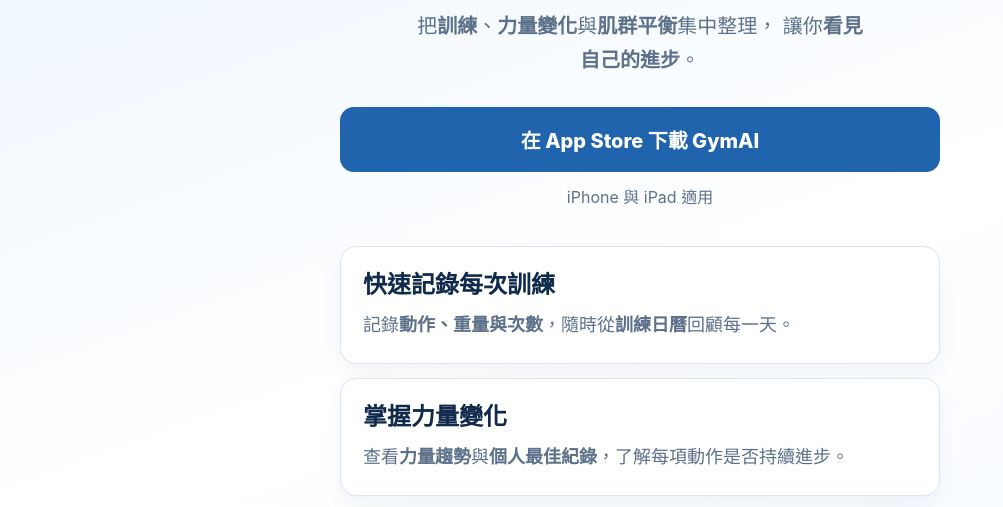
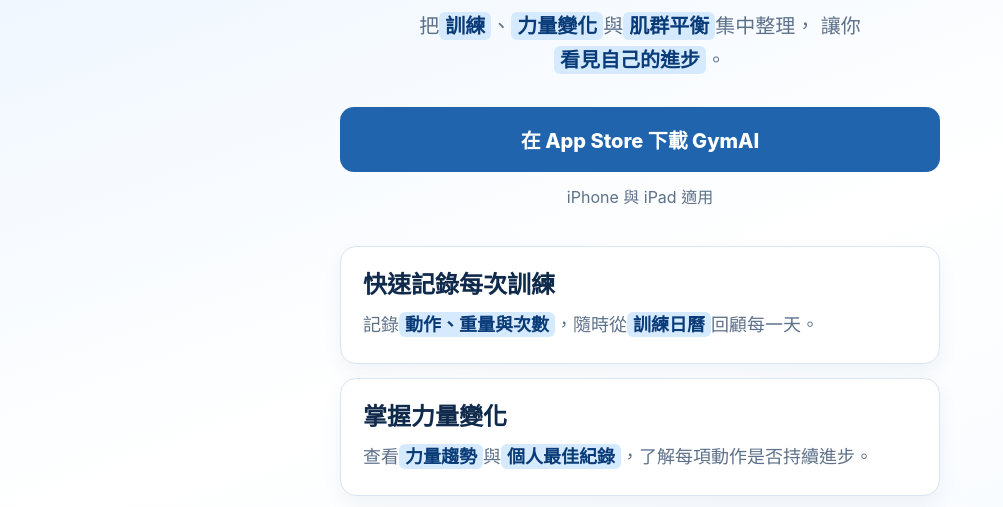
Before and after one commit to dashun1027/gymai-privacy, a plain HTML site: page index.html in a window 1280 px wide. Shown: the part 266-773 px from the top of the page, without its empty margins (0-1003 px from the left). Drawn offline with Linux system fonts and the light colour scheme.

Commit message:
Add styling for strong elements and update HTML structure

```diff
--- a/index.html
+++ b/index.html
@@ -104,6 +104,16 @@
       line-height: 1.75;
     }
 
+    strong {
+      color: #083b78;
+      background: #d6eaff;
+      padding: 2px 6px;
+      border-radius: 6px;
+      font-weight: 800;
+      -webkit-box-decoration-break: clone;
+      box-decoration-break: clone;
+    }
+
     footer {
       margin-top: 36px;
       padding-top: 22px;
```
Lines whose indentation alone changed are shown as unchanged.
